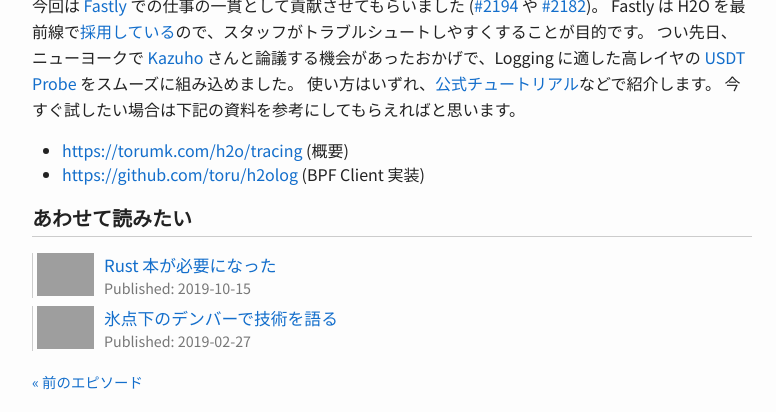
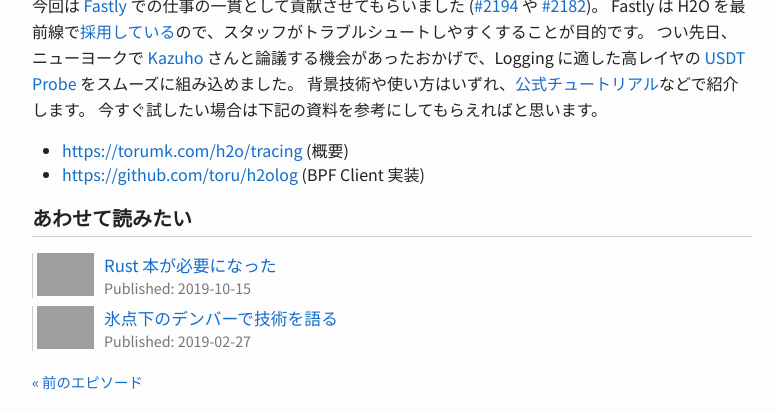
Before and after one commit to toru/ep.torumk.com, a Jekyll site: the page built from _posts/2019-12-19-tracing-h2o.md, in a window 1280 px wide, cut to the strip 725-1137 px from the top of the page. Shown: the whole strip, without its empty margins (248-1024 px from the left). Built offline with Jekyll 4.4.1, drawn with Linux system fonts in a browser that asks for light colours; grey boxes are pictures that could not be loaded.

Commit message:
posts: mention background technology

```diff
--- a/_posts/2019-12-19-tracing-h2o.md
+++ b/_posts/2019-12-19-tracing-h2o.md
@@ -20,7 +20,7 @@
 今回は [Fastly](/t/fastly) での仕事の一貫として貢献させてもらいました ([#2194](https://github.com/h2o/h2o/pull/2194) や [#2182](https://github.com/h2o/h2o/pull/2182))。
 Fastly は H2O を最前線で[採用している](https://www.fastly.com/blog/optimizing-http2-server-push-fastly)ので、スタッフがトラブルシュートしやすくすることが目的です。
 つい先日、ニューヨークで [Kazuho](https://twitter.com/kazuho) さんと論議する機会があったおかげで、Logging に適した高レイヤの [USDT Probe](http://dtrace.org/guide/chp-usdt.html) をスムーズに組み込めました。
-使い方はいずれ、[公式チュートリアル](https://h2o.examp1e.net/configure.html)などで紹介します。
+背景技術や使い方はいずれ、[公式チュートリアル](https://h2o.examp1e.net/configure.html)などで紹介します。
 今すぐ試したい場合は下記の資料を参考にしてもらえればと思います。
 
 - <https://torumk.com/h2o/tracing> (概要)
```
